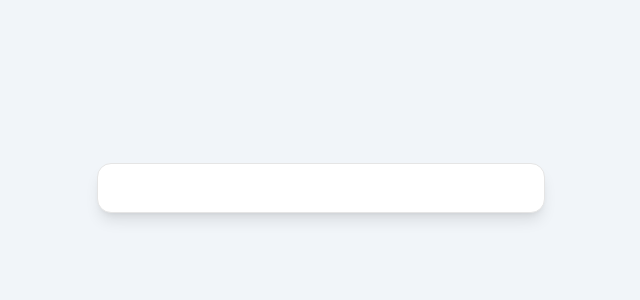
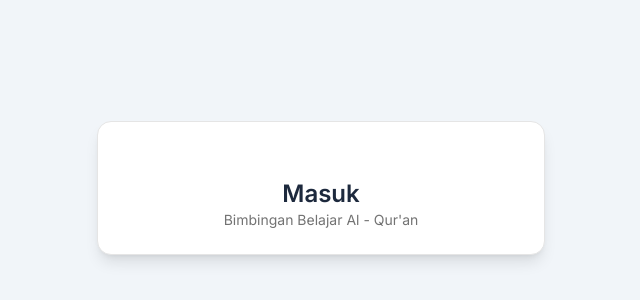
Before and after one commit to Atri-awg/BBQ-ARRRAHMAN, a Next.js app in the folder web/: page /login in a window 1280 px wide. Shown: the part 212-512 px from the top of the page, without its empty margins (319-959 px from the left). Built offline with nearby package versions, Linux system fonts and the light colour scheme.

Commit message:
Pembuatan Head Masuk dan "Bimbingan Belajar Al - Qur'an

```diff
--- a/web/src/app/(auth)/login/page.tsx
+++ b/web/src/app/(auth)/login/page.tsx
@@ -15,9 +15,22 @@ export default function LoginPage() {
     <article className='min-h-screen flex items-center justify-center bg-slate-100 px-4'>
       <Card className='w-full max-w-md shadow-lg'>
 
+
+        {/* Header */}
+        <section className='px-6 pt-8 text-center'>
+          <h2 className='text-2xl font-semibold text-slate-800'>
+            Masuk
+          </h2>
+          <p className='text-sm text-muted-foreground'>
+            Bimbingan Belajar Al - Qur&apos;an
+          </p>
+        </section>
+
+
+
+
       </Card>
 
-    {/*  */}
 
 
 
```
